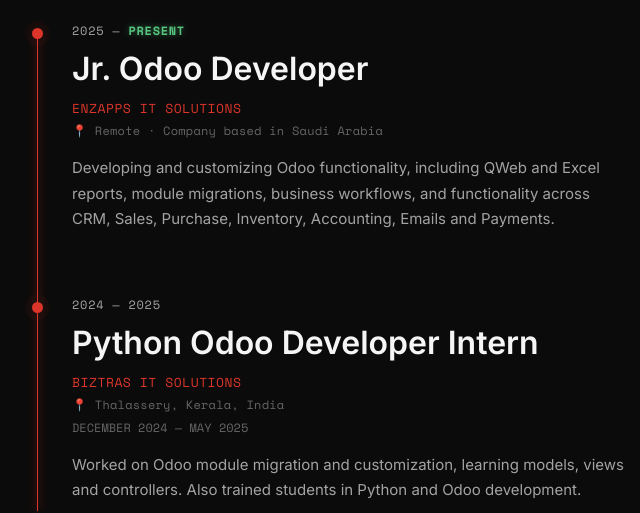
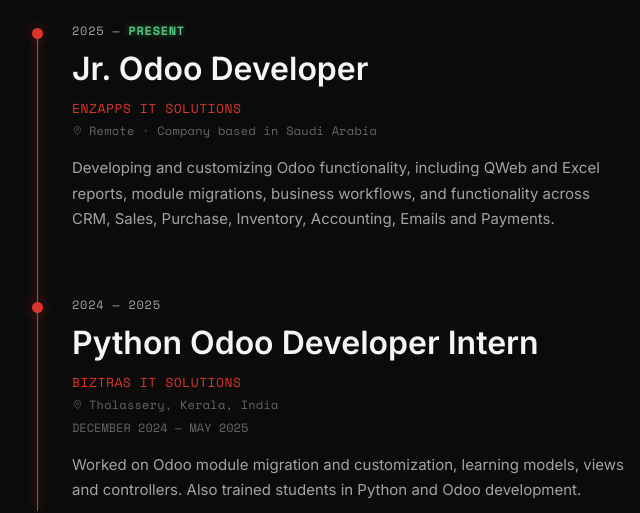
Before and after one commit to Anirudh-M-C/personal-website, a website: page index.html in a window 1280 px wide. Shown: the part 1960-2473 px from the top of the page, 0-640 px from the left. Drawn offline with nearby package versions, Linux system fonts and the light colour scheme.

Commit message:
Update index.html

```diff
--- a/index.html
+++ b/index.html
@@ -366,8 +366,10 @@
   .tl-role{ font-size:clamp(22px,2.6vw,32px); font-weight:600; }
   .tl-org{ color:var(--accent); font-family:'Space Mono',monospace; font-size:13px; margin-top:10px; letter-spacing:0.04em; }
   .tl-period{ color:var(--text-3); font-family:'Space Mono',monospace; font-size:12px; margin-top:6px; }
-  .tl-location{ color:var(--text-3); font-family:'Space Mono',monospace; font-size:12px; margin-top:4px; letter-spacing:0.02em; }
-  .tl-location::before{ content:'📍 '; }
+  .tl-location{ color:var(--text-3); font-family:'Space Mono',monospace; font-size:12px; margin-top:4px; letter-spacing:0.02em; display:flex; align-items:center; gap:6px; transition:color .3s; }
+  .tl-location svg{ width:11px; height:11px; flex-shrink:0; opacity:0.75; }
+  .tl-item:hover .tl-location{ color:var(--text-2); }
+  .tl-item:hover .tl-location svg{ opacity:1; }
   .tl-period-top{ color:var(--text-2); font-family:'Space Mono',monospace; font-size:12px; letter-spacing:0.06em; text-transform:uppercase; margin-bottom:10px; }
   .present-glow{
     color:var(--mono-green); font-weight:700; text-shadow:0 0 10px rgba(95,214,138,0.65);
@@ -838,7 +840,7 @@ document.querySelectorAll('.ov-link').forEach(l=> l.addEventListener('click', ()
         <div class="tl-period-top">${item.periodTop || ''}${item.current ? ' — <span class="present-glow">PRESENT</span>' : ''}</div>
         <div class="tl-role">${item.role || ''}</div>
         <div class="tl-org">${item.org || ''}</div>
-        ${item.location ? `<div class="tl-location">${item.location}</div>` : ''}
+        ${item.location ? `<div class="tl-location"><svg viewBox="0 0 24 24" fill="none" stroke="currentColor" stroke-width="2" stroke-linecap="round" stroke-linejoin="round"><path d="M12 21s-7-6.2-7-11a7 7 0 0 1 14 0c0 4.8-7 11-7 11z"/><circle cx="12" cy="10" r="2.4"/></svg>${item.location}</div>` : ''}
         ${item.dateRange ? `<div class="tl-period">${item.dateRange}</div>` : ''}
         <p class="tl-desc">${item.desc || ''}</p>`;
       timeline.appendChild(el);
```
